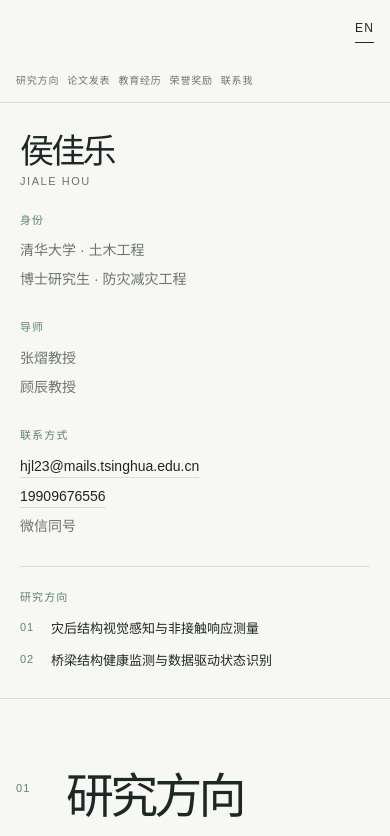
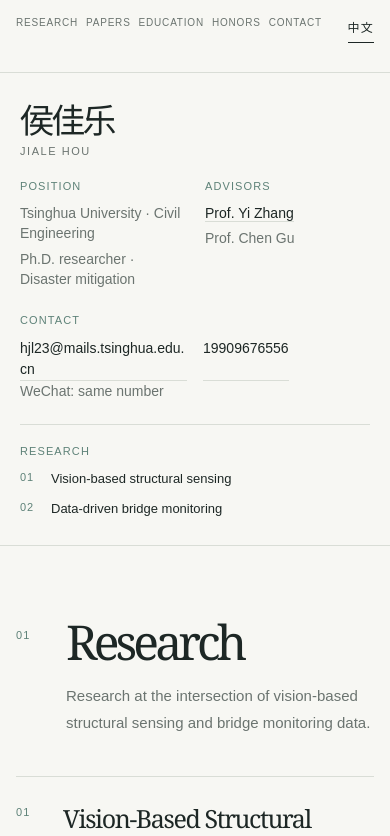
Before and after one commit to houseu2000/houseu2000.github.io, a Next.js app: page / in a window 390 px wide. Shown: the top 836 px of the page. Built offline with nearby package versions, Linux system fonts and the light colour scheme.

Commit message:
Polish bilingual profile and education layout

```diff
--- a/app/globals.css
+++ b/app/globals.css
@@ -42,12 +42,14 @@
 .profile-rail-name { display: inline-flex; flex-direction: column; align-items: flex-start; gap: 6px; }
 .profile-rail-name strong { font-family: Georgia, "Times New Roman", serif; font-size: 34px; font-weight: 400; letter-spacing: -0.08em; line-height: 1; }
 .profile-rail-name span { color: var(--muted); font-size: 11px; letter-spacing: 0.14em; text-transform: uppercase; }
-.profile-rail-block { margin-top: 39px; }
-.profile-rail-label { display: block; margin-bottom: 12px; color: var(--accent); font-size: 11px; letter-spacing: 0.1em; text-transform: uppercase; }
-.profile-rail-block p { margin: 0 0 7px; color: var(--muted); font-size: 14px; line-height: 1.55; }
-.profile-rail-contact a { display: block; width: fit-content; max-width: 100%; margin-bottom: 8px; border-bottom: 1px solid var(--line); color: var(--ink); font-size: 14px; line-height: 1.5; overflow-wrap: anywhere; }
-.profile-rail-research { margin-top: auto; padding-top: 28px; border-top: 1px solid var(--line); }
-.profile-rail-research a { display: grid; grid-template-columns: 24px 1fr; gap: 7px; margin-top: 13px; color: var(--ink); font-size: 13px; line-height: 1.5; }
+.profile-rail-block { margin-top: 30px; }
+.profile-rail-label { display: block; margin-bottom: 9px; color: var(--accent); font-size: 11px; letter-spacing: 0.1em; text-transform: uppercase; }
+.profile-rail-block p { margin: 0 0 5px; color: var(--muted); font-size: 14px; line-height: 1.45; }
+.profile-rail-inline-link, .profile-rail-contact a { border-bottom: 1px solid var(--line); color: var(--ink); transition: border-color 160ms ease, color 160ms ease; }
+.profile-rail-inline-link:hover, .profile-rail-inline-link:focus-visible, .profile-rail-contact a:hover, .profile-rail-contact a:focus-visible { border-bottom-color: var(--accent); color: var(--accent); }
+.profile-rail-contact a { display: block; width: fit-content; max-width: 100%; margin-bottom: 6px; font-size: 14px; line-height: 1.5; overflow-wrap: anywhere; }
+.profile-rail-research { margin-top: auto; padding-top: 22px; border-top: 1px solid var(--line); }
+.profile-rail-research a { display: grid; grid-template-columns: 24px 1fr; gap: 7px; margin-top: 10px; color: var(--ink); font-size: 13px; line-height: 1.5; }
 .profile-rail-research b { color: var(--accent); font-size: 11px; font-weight: 400; letter-spacing: 0.08em; }
 .hero-section { display: none; }
 .content-section, .contact-section, .site-footer { margin-left: var(--rail-width); }
@@ -123,6 +125,9 @@
 .education-item > div { min-width: 0; }
 .education-item h3 { margin: 0; font-family: Georgia, "Times New Roman", serif; font-size: clamp(22px, 2.2vw, 28px); font-weight: 400; letter-spacing: -0.04em; line-height: 1.25; overflow-wrap: anywhere; }
 .education-item p { margin: 9px 0 0; color: var(--muted); font-size: 14px; }
+.education-advisors { display: flex; flex-wrap: wrap; gap: 5px 12px; align-items: baseline; }
+.education-advisors b { color: var(--muted); font-weight: 400; }
+.education-advisors a { border-bottom: 1px solid var(--accent); color: var(--accent); }
 .education-item em { display: inline-block; padding: 5px 7px; margin-top: 13px; background: var(--accent-light); color: var(--accent); font-size: 11px; font-style: normal; letter-spacing: 0.08em; text-transform: uppercase; }
 .honor-item { display: grid; grid-template-columns: 95px 36px 1fr; gap: 22px; align-items: start; padding: 19px 0; border-bottom: 1px solid var(--line); }
 .honor-item > strong { color: #a5afaa; font-weight: 400; text-align: right; }
@@ -152,8 +157,9 @@
   .profile-rail-name { grid-column: 1 / -1; }
   .profile-rail-block { margin-top: 0; }
   .profile-rail-research { grid-column: 1 / -1; margin-top: 0; padding-top: 22px; }
-  .header-inner { flex-wrap: wrap; padding: 15px 0 0; }
-  .main-nav { order: 3; width: 100%; justify-content: flex-start; overflow-x: auto; padding-bottom: 14px; }
+  .header-inner { flex-wrap: nowrap; align-items: flex-start; padding: 15px 0 0; gap: 14px; }
+  .main-nav { order: 0; width: auto; min-width: 0; flex: 1 1 auto; justify-content: flex-start; overflow-x: auto; padding-bottom: 14px; }
+  .language-switch { flex: 0 0 auto; margin: 0; }
   .hero-grid, .split-section, .contact-grid { grid-template-columns: 1fr; gap: 60px; }
   .hero-grid { min-height: 0; padding-top: 100px; padding-bottom: 82px; }
   .hero-aside { max-width: 520px; }
@@ -166,8 +172,14 @@
 
 @media (max-width: 540px) {
   .container { width: min(100% - 32px, 480px); }
-  .profile-rail-inner { grid-template-columns: 1fr; gap: 22px; }
-  .profile-rail-name, .profile-rail-research { grid-column: auto; }
+  .profile-rail-inner { grid-template-columns: repeat(2, minmax(0, 1fr)); gap: 18px 20px; }
+  .profile-rail-name, .profile-rail-contact, .profile-rail-research { grid-column: 1 / -1; }
+  .profile-rail-contact { display: grid; grid-template-columns: repeat(2, minmax(0, 1fr)); gap: 0 16px; }
+  .profile-rail-contact .profile-rail-label, .profile-rail-contact p { grid-column: 1 / -1; }
+  .profile-rail-contact a { margin-bottom: 0; }
+  .profile-rail-contact a:first-of-type { grid-column: 1; }
+  .profile-rail-contact a:nth-of-type(2) { grid-column: 2; }
+  .profile-rail-research { padding-top: 18px; }
   .wordmark { width: calc(100% - 50px); }
   .main-nav { gap: 8px; font-size: 10px; }
   .hero-grid { padding-top: 95px; }
--- a/app/page.tsx
+++ b/app/page.tsx
@@ -22,6 +22,8 @@
 function localizeList(value: LocalizedList, language: Language) {
   return value[language];
 }
+
+const LANGUAGE_STORAGE_KEY = "academic-language-v2";
 
 function ResearchGallery({
   track,
@@ -60,10 +62,11 @@
 }
 
 function getLanguageSnapshot(): Language {
-  if (typeof window === "undefined") return "zh";
+  if (typeof window === "undefined") return "en";
   const queryLanguage = new URLSearchParams(window.location.search).get("lang");
-  const savedLanguage = window.localStorage.getItem("academic-language");
-  return queryLanguage === "en" || savedLanguage === "en" ? "en" : "zh";
+  const savedLanguage = window.localStorage.getItem(LANGUAGE_STORAGE_KEY);
+  if (queryLanguage === "zh" || queryLanguage === "en") return queryLanguage;
+  return savedLanguage === "zh" ? "zh" : "en";
 }
 
 function subscribeToLanguage(onChange: () => void) {
@@ -76,11 +79,11 @@
 }
 
 export default function Home() {
-  const language = useSyncExternalStore(subscribeToLanguage, getLanguageSnapshot, () => "zh");
+  const language = useSyncExternalStore(subscribeToLanguage, getLanguageSnapshot, () => "en");
   const [filter, setFilter] = useState<Filter>("all");
 
   useEffect(() => {
-    window.localStorage.setItem("academic-language", language);
+    window.localStorage.setItem(LANGUAGE_STORAGE_KEY, language);
     document.documentElement.lang = language === "zh" ? "zh-CN" : "en";
   }, [language]);
 
@@ -91,7 +94,7 @@
 
   const toggleLanguage = () => {
     const nextLanguage = language === "zh" ? "en" : "zh";
-    window.localStorage.setItem("academic-language", nextLanguage);
+    window.localStorage.setItem(LANGUAGE_STORAGE_KEY, nextLanguage);
     window.history.replaceState({}, "", `${window.location.pathname}?lang=${nextLanguage}`);
     window.dispatchEvent(new Event("academic-language-change"));
   };
@@ -118,6 +121,7 @@
     bridge: language === "zh" ? "桥梁监测" : "Bridge SHM",
     source: language === "zh" ? "来源" : "Source",
     citations: language === "zh" ? "被引" : "Cited by",
+    advisors: language === "zh" ? "导师" : "Advisors",
     current: language === "zh" ? "在读" : "Current",
     phone: language === "zh" ? "电话 / 微信" : "Phone / WeChat",
     profile: language === "zh" ? "研究主页" : "Research profile",
@@ -155,7 +159,7 @@
           </div>
           <div className="profile-rail-block">
             <span className="profile-rail-label">{language === "zh" ? "导师" : "Advisors"}</span>
-            <p>{language === "zh" ? "张熠教授" : "Prof. Yi Zhang"}</p>
+            <p><a className="profile-rail-inline-link" href="https://civil.seu.edu.cn/zy2/list.htm" target="_blank" rel="noreferrer">{language === "zh" ? "张熠教授" : "Prof. Yi Zhang"}</a></p>
             <p>{language === "zh" ? "顾辰教授" : "Prof. Chen Gu"}</p>
           </div>
           <div className="profile-rail-block profile-rail-contact">
@@ -235,7 +239,7 @@
         <div className="container split-section">
           <div className="section-heading compact-heading"><span className="section-number">03</span><div><h2 id="education-title">{copy.educationTitle}</h2></div></div>
           <div className="education-list">
-            {education.map((item) => <article className="education-item" key={item.period}><span>{item.period}</span><div><h3>{localize(item.institution, language)}</h3><p>{localize(item.degree, language)}</p>{item.current && <em>{copy.current}</em>}</div></article>)}
+            {education.map((item) => <article className="education-item" key={item.period}><span>{item.period}</span><div><h3>{localize(item.institution, language)}</h3><p>{localize(item.degree, language)}</p>{item.advisors && <p className="education-advisors"><b>{copy.advisors}</b>{item.advisors.map((advisor) => <a href={advisor.url} target="_blank" rel="noreferrer" key={advisor.url}>{localize(advisor.name, language)}</a>)}</p>}{item.current && <em>{copy.current}</em>}</div></article>)}
           </div>
         </div>
       </section>
--- a/app/site-data.ts
+++ b/app/site-data.ts
@@ -2,6 +2,13 @@
 export type Filter = "all" | "vision" | "bridge";
 export type Localized = { zh: string; en: string };
 export type LocalizedList = { zh: string[]; en: string[] };
+export type EducationEntry = {
+  period: string;
+  institution: Localized;
+  degree: Localized;
+  current?: boolean;
+  advisors?: Array<{ name: Localized; url: string }>;
+};
 
 export type Publication = {
   title: string;
@@ -65,9 +72,12 @@
   },
 ];
 
-export const education = [
+export const education: EducationEntry[] = [
   { period: "2023.09 — 至今 / Present", institution: { zh: "清华大学", en: "Tsinghua University" }, degree: { zh: "博士 · 土木工程（防灾减灾工程）", en: "Ph.D. · Civil Engineering (Disaster Prevention and Mitigation Engineering)" }, current: true },
-  { period: "2020.09 — 2023.06", institution: { zh: "东南大学", en: "Southeast University" }, degree: { zh: "硕士 · 土木水利（结构工程）", en: "M.Eng. · Civil and Hydraulic Engineering (Structural Engineering)" } },
+  { period: "2020.09 — 2023.06", institution: { zh: "东南大学", en: "Southeast University" }, degree: { zh: "硕士 · 土木水利（结构工程）", en: "M.Eng. · Civil and Hydraulic Engineering (Structural Engineering)" }, advisors: [
+    { name: { zh: "万春风教授", en: "Prof. Chunfeng Wan" }, url: "https://civil.seu.edu.cn/wcf/list.htm" },
+    { name: { zh: "丁幼亮教授", en: "Prof. Youliang Ding" }, url: "https://civil.seu.edu.cn/dyl/list.htm#" },
+  ] },
   { period: "2016.09 — 2020.06", institution: { zh: "西安建筑科技大学", en: "Xi'an University of Architecture and Technology" }, degree: { zh: "本科 · 土木工程", en: "B.Eng. · Civil Engineering" } },
 ];
 
```
